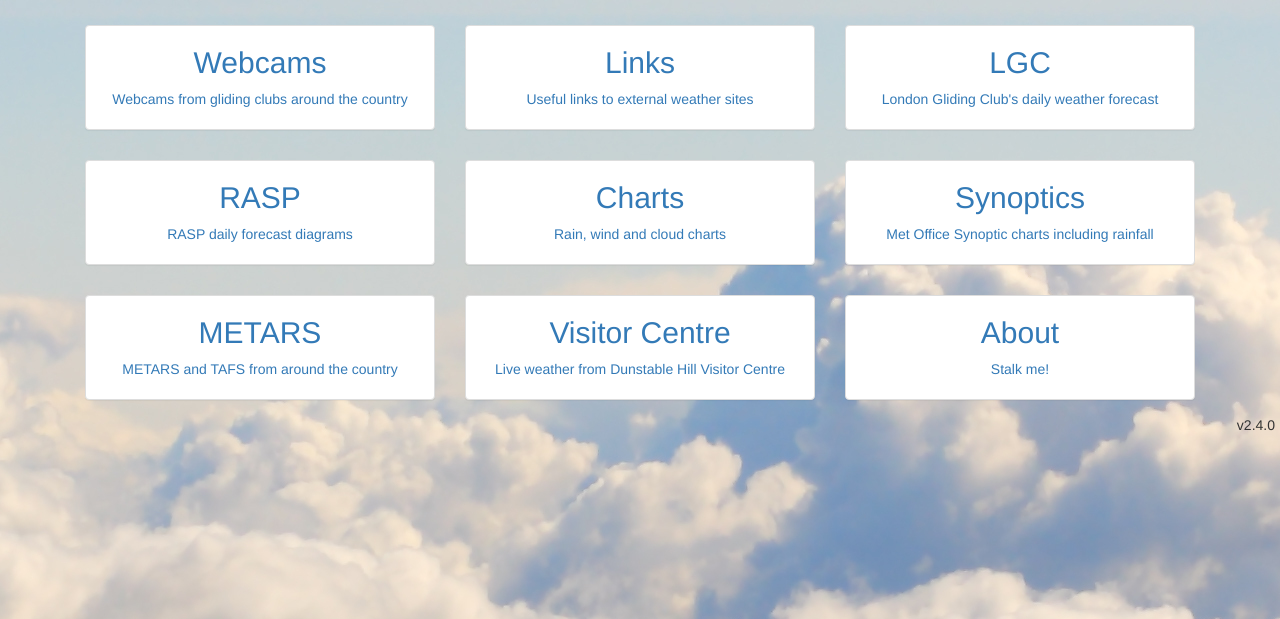
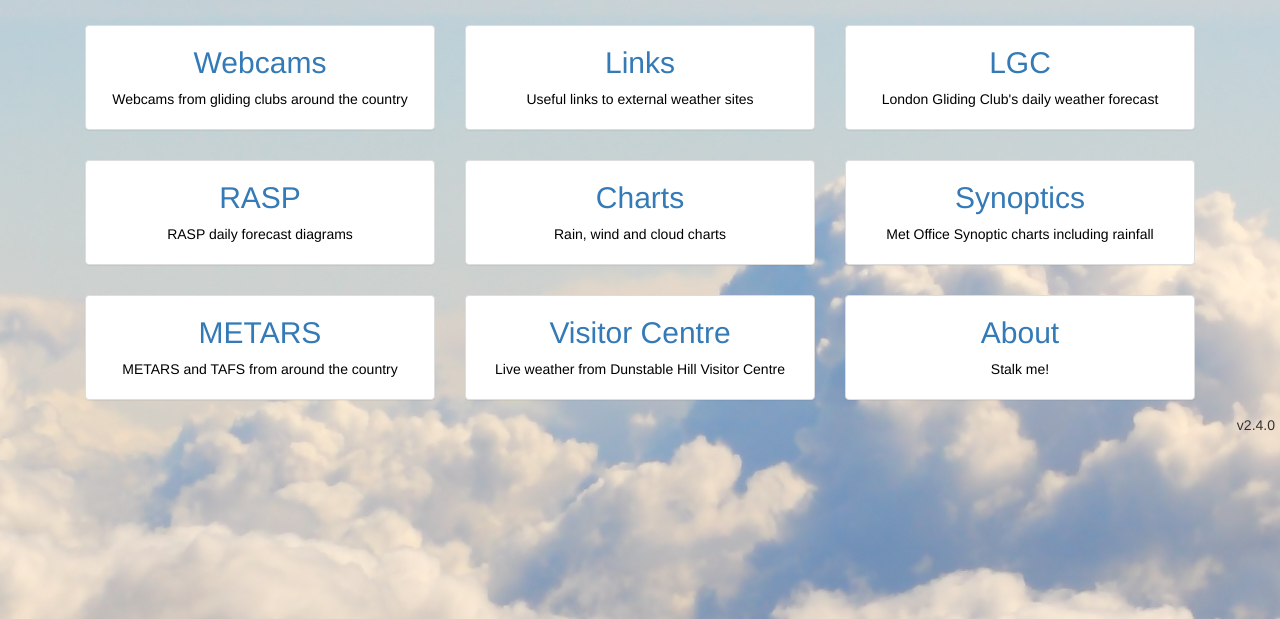
Before and after one commit to clementallen/weather, a PHP site: page /weather.php in a window 1280 px wide. Shown: the part 72-691 px from the top of the page. Run offline with PHP 8.4, Linux system fonts and the light colour scheme.

Commit message:
home page links text color

```diff
--- a/assets/css/weather.css
+++ b/assets/css/weather.css
@@ -78,6 +78,10 @@ body {
     margin-top: 10px;
 }
 
+.welcome-link p {
+    color: #000000;
+}
+
 @media only screen and (max-width: 680px) {
     .small-screen-hide {
         display: none;
--- a/assets/css/weather.min.css
+++ b/assets/css/weather.min.css
@@ -1 +1 @@
-body{padding-top:20px;padding-bottom:20px;background:url(../img/clouds.jpg) center no-repeat fixed}.active-hover{background-color:#e7e7e7;color:#555}.flash-disabled-only{display:none}.img-responsive{margin:5px auto 15px}#about-page .img-responsive.img-rounded{margin:15px auto}.lead{margin-bottom:0}.navbar{margin-bottom:10px}.navlink{cursor:pointer}.navbar-brand.navlink{border-right:2px solid #e7e7e7}.no-padding-right{padding:10px 0 10px 20px}.panel{padding:10px 20px;margin:15px auto}.webcam{margin:10px 0 5px}.iframe-no-padding{padding:0}.version-no{bottom:0;float:right;padding-right:5px;right:0}.welcome-link:hover{text-decoration:none}.welcome-link h2,.welcome-link p{text-align:center;margin-top:10px}@media only screen and (max-width:680px){.small-screen-hide{display:none}}@media only screen and (min-width:680px){.small-screen-show{display:none}}@media only screen and (max-width:991px){.small-screen-menu{display:none}}@media only screen and (min-width:991px){.large-screen-menu{display:none}}
+body{padding-top:20px;padding-bottom:20px;background:url(../img/clouds.jpg) center no-repeat fixed}.active-hover{background-color:#e7e7e7;color:#555}.flash-disabled-only{display:none}.img-responsive{margin:5px auto 15px}#about-page .img-responsive.img-rounded{margin:15px auto}.lead{margin-bottom:0}.navbar{margin-bottom:10px}.navlink{cursor:pointer}.navbar-brand.navlink{border-right:2px solid #e7e7e7}.no-padding-right{padding:10px 0 10px 20px}.panel{padding:10px 20px;margin:15px auto}.webcam{margin:10px 0 5px}.iframe-no-padding{padding:0}.version-no{bottom:0;float:right;padding-right:5px;right:0}.welcome-link:hover{text-decoration:none}.welcome-link h2,.welcome-link p{text-align:center;margin-top:10px}.welcome-link p{color:#000}@media only screen and (max-width:680px){.small-screen-hide{display:none}}@media only screen and (min-width:680px){.small-screen-show{display:none}}@media only screen and (max-width:991px){.small-screen-menu{display:none}}@media only screen and (min-width:991px){.large-screen-menu{display:none}}
--- a/links/links.php
+++ b/links/links.php
@@ -42,7 +42,6 @@ include '../_layout/header.php';
 
                     <p class="lead">
 
-                        <a href="http://www.lfv.se/MetInfo.asp?TextFile=metar.eg.list.txt&TextFile=metar.ed.list.txt&TextFile=metar.benelux.list.txt&TextFile=metar.alps.list.txt&TextFile=metar.lf.list.txt&TextFile=metar.le.list.txt&TextFile=metar.lp.list.txt&TextFile=metar.li.list.txt&TextFile=metar.baltic.list.txt&TextFile=metar.others.list.txt&SubTitle=United%A0Kingdom&Subtitle=Germany&Subtitle=Benelux&Subtitle=Austria,%A0Switzerland&Subtitle=France&Subtitle=Spain&Subtitle=Portugal&Subtitle=Italy&Subtitle=Baltic&Subtitle=Other%A0Countries&T=METAR%A0Europe&Frequency=30" target="_blank">METARS</a><br />
                         <a href="http://weatherobs.com/" target="_blank">Weather Obs</a><br />
                         <a href="http://www.xcweather.co.uk/" target="_blank">XC Weather</a><br />
 
```
